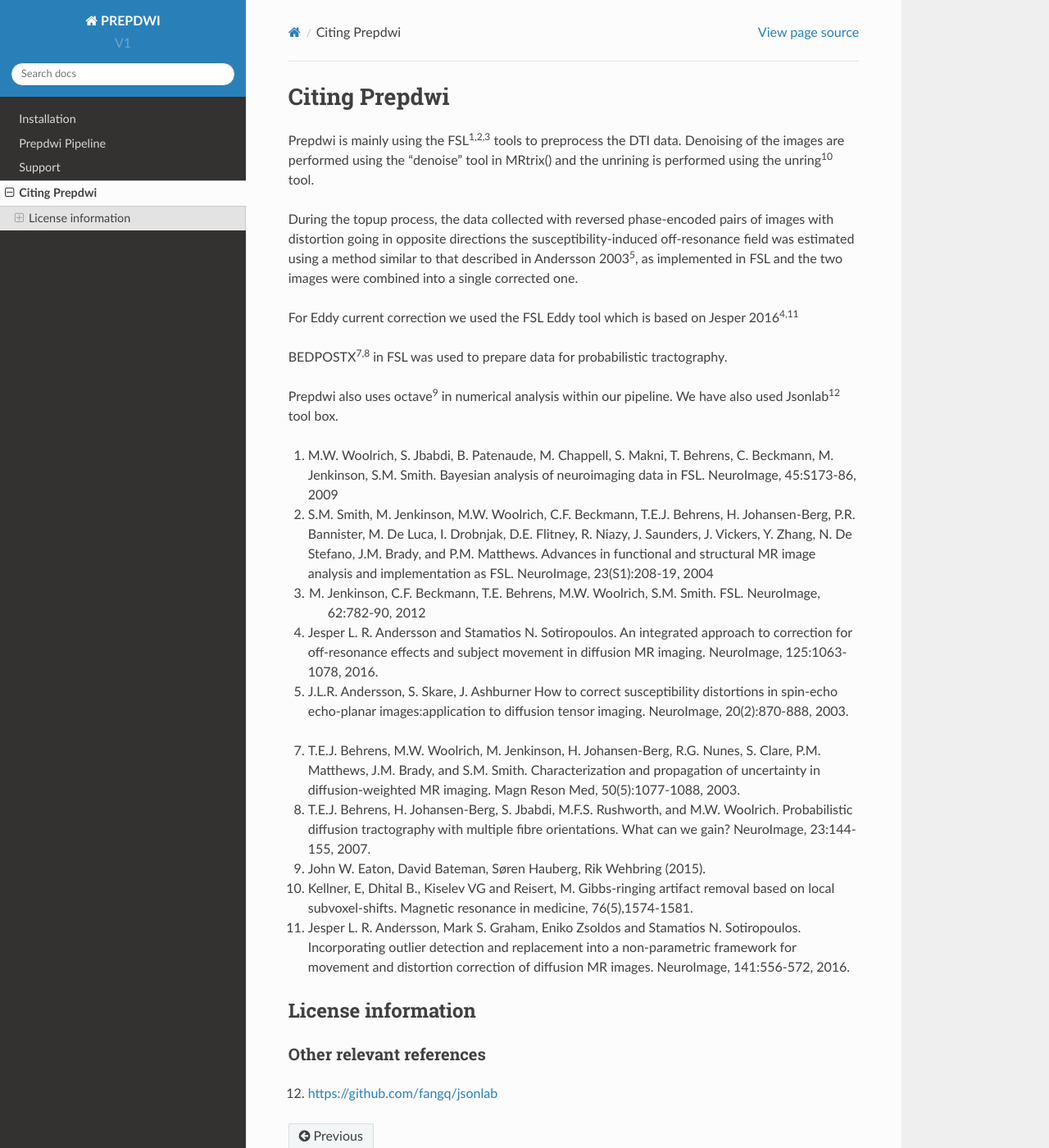
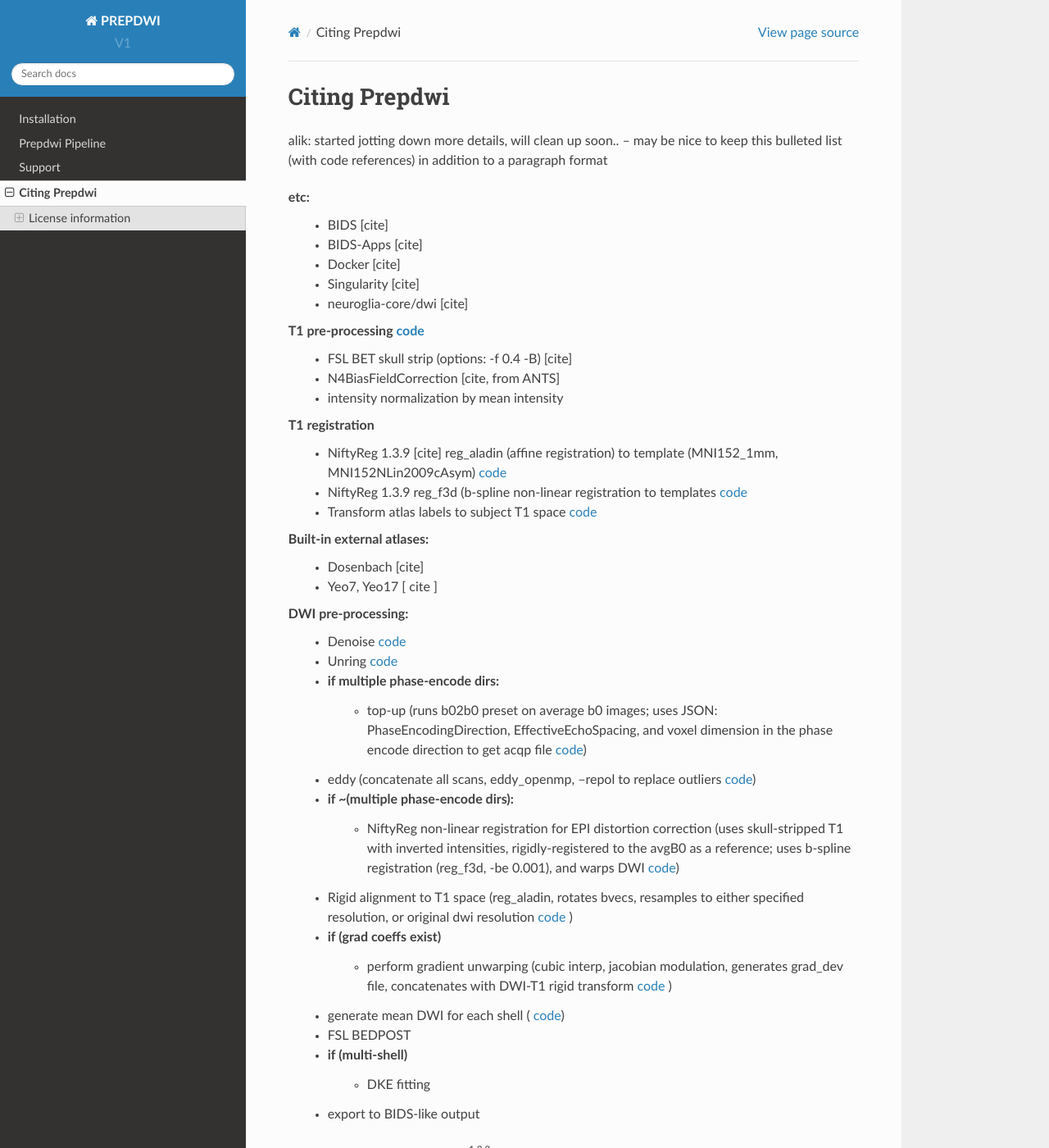
Before and after one commit to khanlab/prepdwi, a Sphinx documentation site: the page built from docs/citing.rst, in a window 1280 px wide and 1400 px high. Shown: the whole window at 82% size. Built offline with Sphinx 7.4.7 and the Read the Docs theme 2.0.0, drawn with Linux system fonts in a browser that asks for light colours.

Commit message:
Update citing.rst

```diff
--- a/docs/citing.rst
+++ b/docs/citing.rst
@@ -1,6 +1,48 @@
 ===============
 Citing Prepdwi
 ===============
+
+alik: started jotting down more details, will clean up soon.. -- may be nice to keep this bulleted list (with code references) in addition to a paragraph format
+
+etc:
+ * BIDS [cite]
+ * BIDS-Apps [cite]
+ * Docker [cite]
+ * Singularity [cite]
+ * neuroglia-core/dwi [cite]
+
+T1 pre-processing  `code <../bin/processT1>`_
+ * FSL BET skull strip  (options: -f 0.4 -B) [cite]
+ * N4BiasFieldCorrection [cite, from ANTS]
+ * intensity normalization by mean intensity
+
+T1 registration
+ * NiftyReg 1.3.9 [cite] reg_aladin (affine registration) to template (MNI152_1mm, MNI152NLin2009cAsym)  `code <../bin/reg_intersubj_aladin>`_
+ * NiftyReg 1.3.9 reg_f3d (b-spline non-linear registration to templates  `code <../bin/reg_bspline_f3d>`_
+ * Transform atlas labels to subject T1 space  `code <../bin/propLabels_reg_bspline_f3d>`_
+
+Built-in external atlases:
+ * Dosenbach [cite]
+ * Yeo7, Yeo17 [ cite ]
+
+DWI pre-processing:
+ * Denoise  `code <../bin/processDwiDenoise>`_
+ * Unring  `code <../bin/processUnring>`_
+ * if multiple phase-encode dirs:
+        * top-up (runs b02b0 preset on average b0 images;  uses JSON: PhaseEncodingDirection, EffectiveEchoSpacing, and voxel dimension in the phase encode direction to get acqp file  `code <../bin/processTopUp>`_)
+ * eddy (concatenate all scans, eddy_openmp, --repol to replace outliers  `code <../bin/processEddy>`_)
+ * if ~(multiple phase-encode dirs):
+        * NiftyReg non-linear registration for EPI distortion correction (uses skull-stripped T1 with inverted intensities, rigidly-registered to the avgB0 as a reference; uses b-spline registration (reg_f3d, -be 0.001), and warps DWI  `code <../bin/processDistortCorrect>`_)
+ * Rigid alignment to T1 space (reg_aladin, rotates bvecs, resamples to either specified resolution, or original dwi resolution  `code <../bin/processRegT1>`_ )
+ * if (grad coeffs exist)
+        * perform gradient unwarping (cubic interp, jacobian modulation, generates grad_dev file, concatenates with DWI-T1 rigid transform  `code <../bin/processGradUnwarp>`_ )
+ * generate mean DWI for each shell ( `code <../octave/extractMeanDWI.m>`_)
+ * FSL BEDPOST
+ * if (multi-shell)
+        * DKE fitting
+ * export to BIDS-like output
+
+
 
 Prepdwi is mainly using the FSL\ :sup:`1,2,3` tools to preprocess the DTI data. Denoising of the images are performed using the "denoise" tool in MRtrix() and the unrining is performed using the unring\ :sup:`10` tool.
 
```
